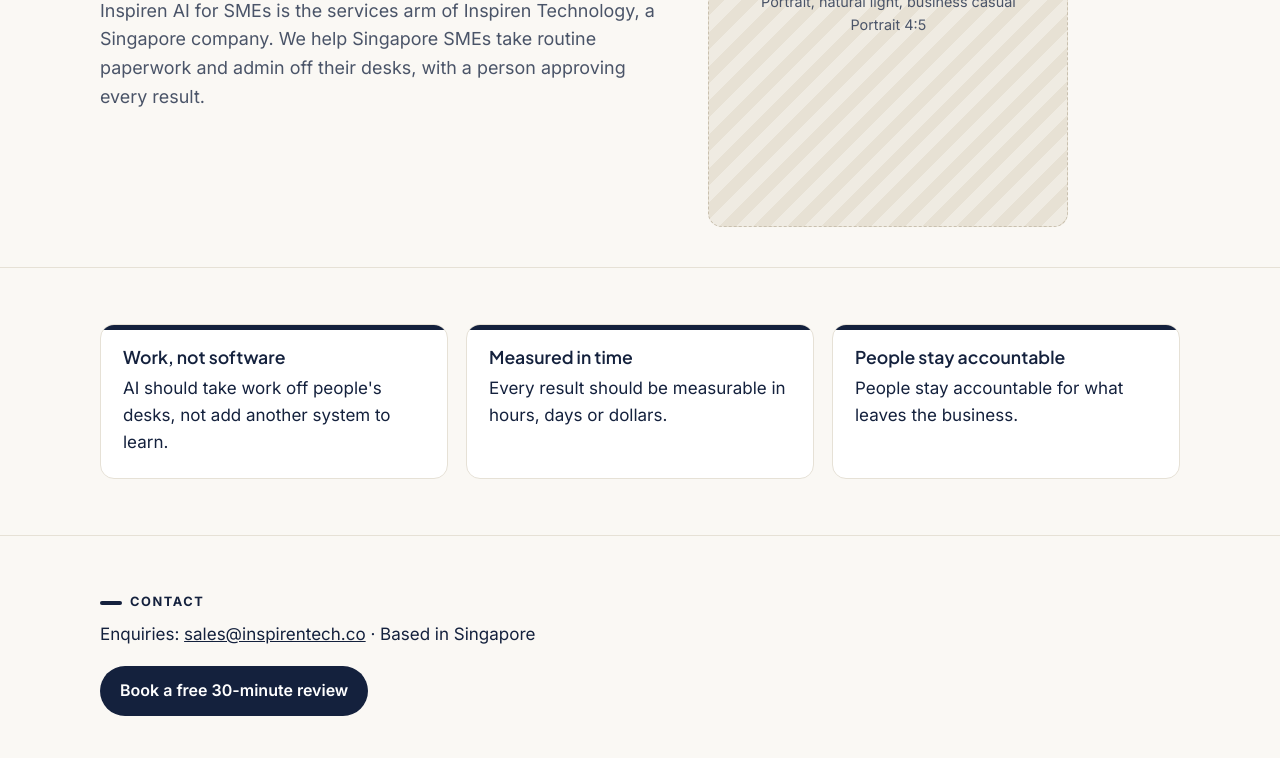
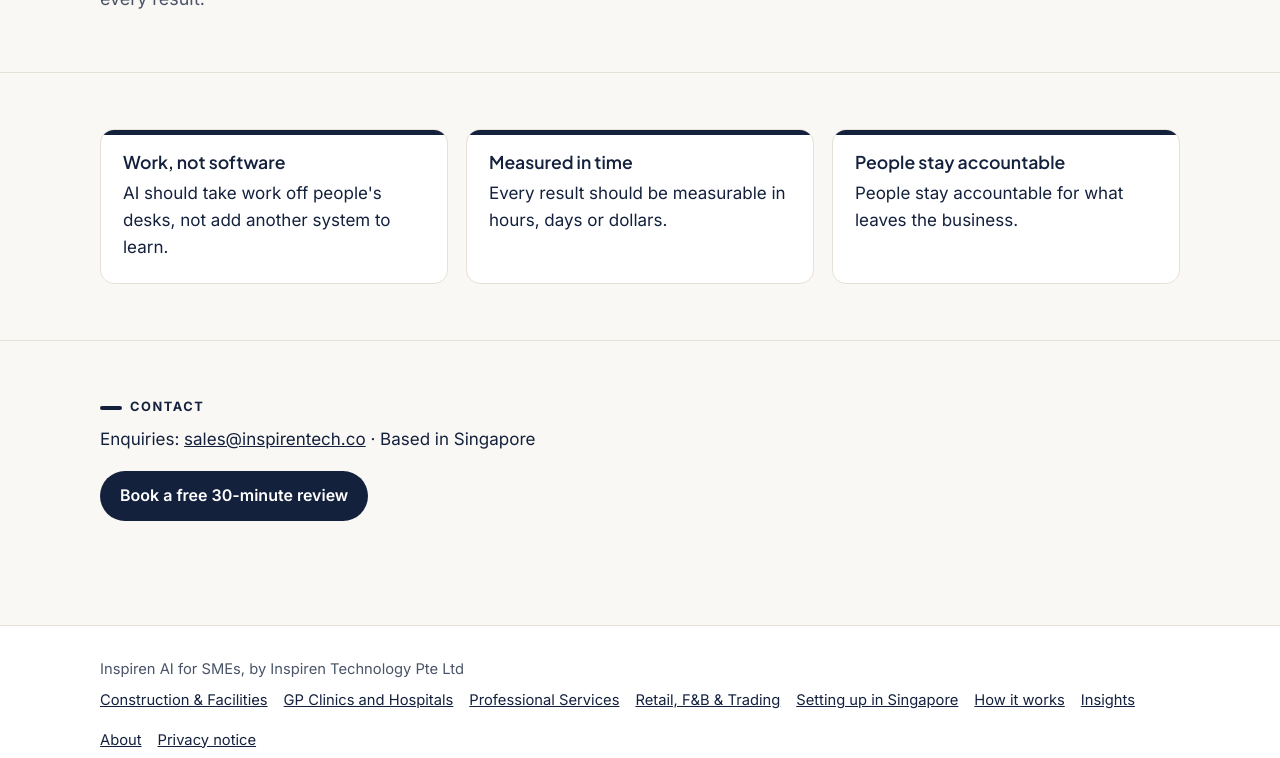
Before and after one commit to dufangsg/inspiren-ai-for-smes, a plain HTML site: page about/index.html in a window 1280 px wide. Shown: the part 342-1100 px from the top of the page. Drawn offline with Linux system fonts and the light colour scheme.

Commit message:
Remove About page portrait placeholder
No founder portrait is used on the site; the About page is text only.

Co-Authored-By: Claude Haiku 5.5 <noreply@anthropic.com>
Claude-Session: https://claude.ai/code/session_01X97PxFk3cp4zooiPhw6zGr

```diff
--- a/about/index.html
+++ b/about/index.html
@@ -32,7 +32,6 @@
     <h1>Operators first, technologists second.</h1>
     <p class="lead">Inspiren AI for SMEs is the services arm of Inspiren Technology, a Singapore company. We help Singapore SMEs take routine paperwork and admin off their desks, with a person approving every result.</p>
   </div>
-  <div><div class="img-slot portrait" role="img" aria-label="Photo A1 to come"><div><strong>Photo A1</strong> to come<br><span class="small">Portrait, natural light, business casual<br>Portrait 4:5</span></div></div></div>
 </div></section>
 
 <section><div class="wrap cards c3">
```
Also changed, not shown: zh/about/index.html (+0 -1 lines).
